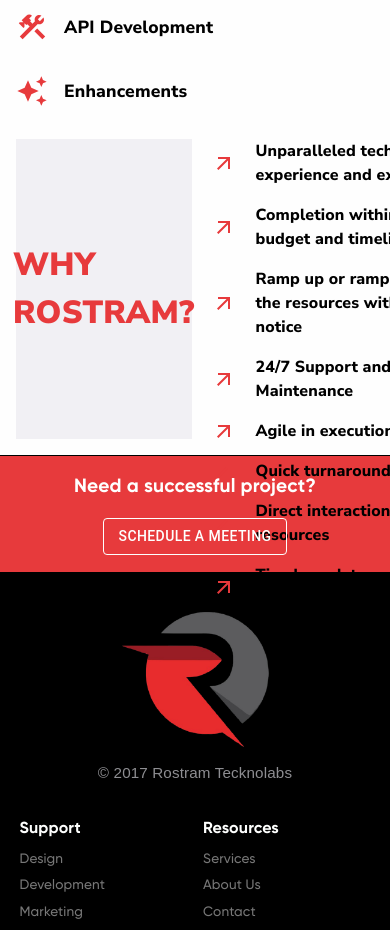
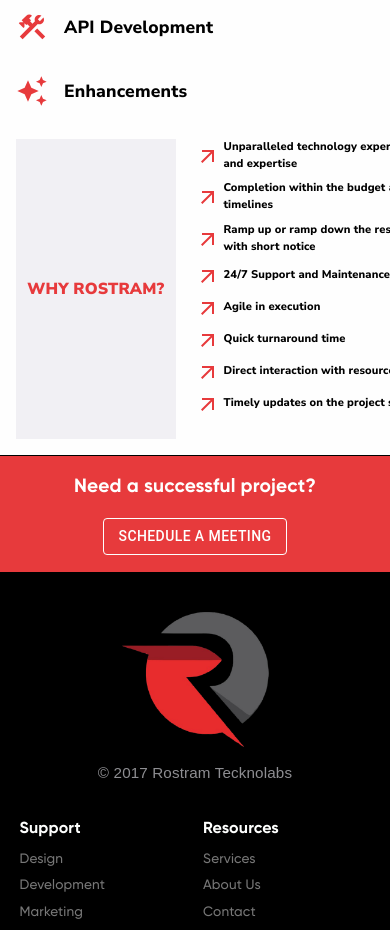
Before and after one commit to Mahender-77/Rostram, a React (Vite) app: page /ITServices in a window 390 px wide. Shown: the part 1700-2630 px from the top of the page. Built offline with nearby package versions, Linux system fonts and the light colour scheme; a web font is replaced by a local one.

Commit message:
itserivce responsive completed

```diff
--- a/src/components/ITService/index.tsx
+++ b/src/components/ITService/index.tsx
@@ -225,7 +225,12 @@
                 <Typography
                   sx={{
                     fontFamily: "Nunito Sans, sans-serif",
-                    fontSize: "2rem",
+                    fontSize:{
+                      xs: "1rem",
+                      sm: "2rem",
+                      md: "2rem",
+                      lg: "2rem",
+                    },
                     color: "var(--logoRed)",
                     fontWeight: 900,
                   }}
@@ -237,7 +242,12 @@
                 sx={{
                   display: "flex",
                   flexDirection: "column",
-                  gap: 2,
+                  gap: {
+                    xs: 1,
+                    sm: 1,
+                    md: 1,
+                    lg: 2,
+                  },
                   width: "50%",
                   borderRadius: 2,
                 }}
@@ -248,7 +258,12 @@
                     sx={{
                       display: "flex",
                       alignItems: "center",
-                      gap: 2,
+                      gap: {
+                        xs: 0,
+                        sm: 1,
+                        md: 2,
+                        lg: 2,
+                      },
                       minWidth: "250px",
                     }}
                   >
@@ -258,7 +273,12 @@
                     <Typography
                       sx={{
                         fontFamily: "Nunito Sans, sans-serif",
-                        fontSize: "1rem",
+                        fontSize: {
+                          xs: "0.7rem",
+                          sm: "0.9rem",
+                          md: "1rem",
+                          lg: "1.2rem",
+                        },
                         fontWeight: 800,
                       }}
                     >
```
